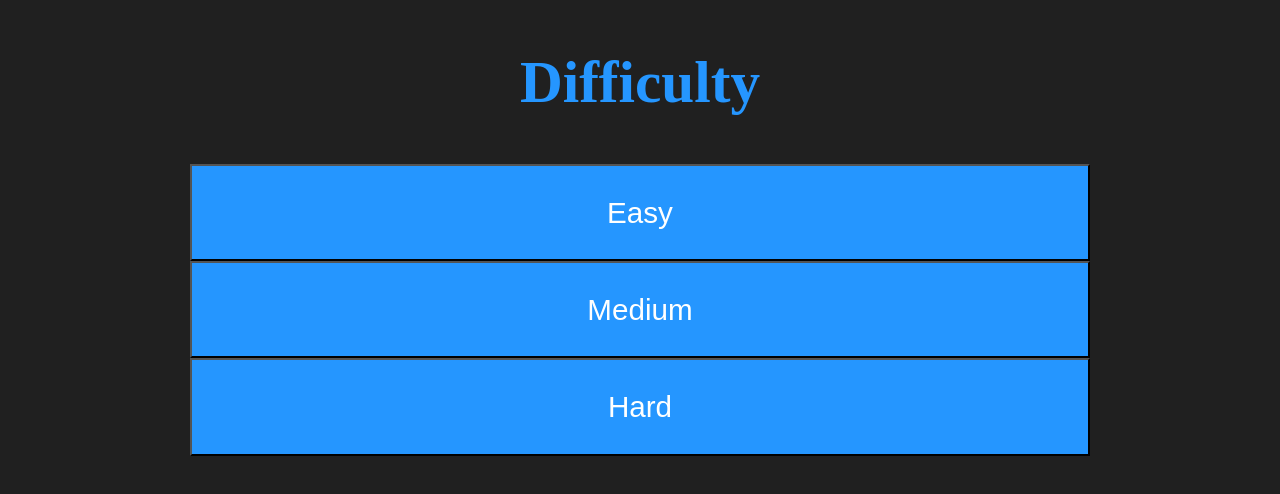
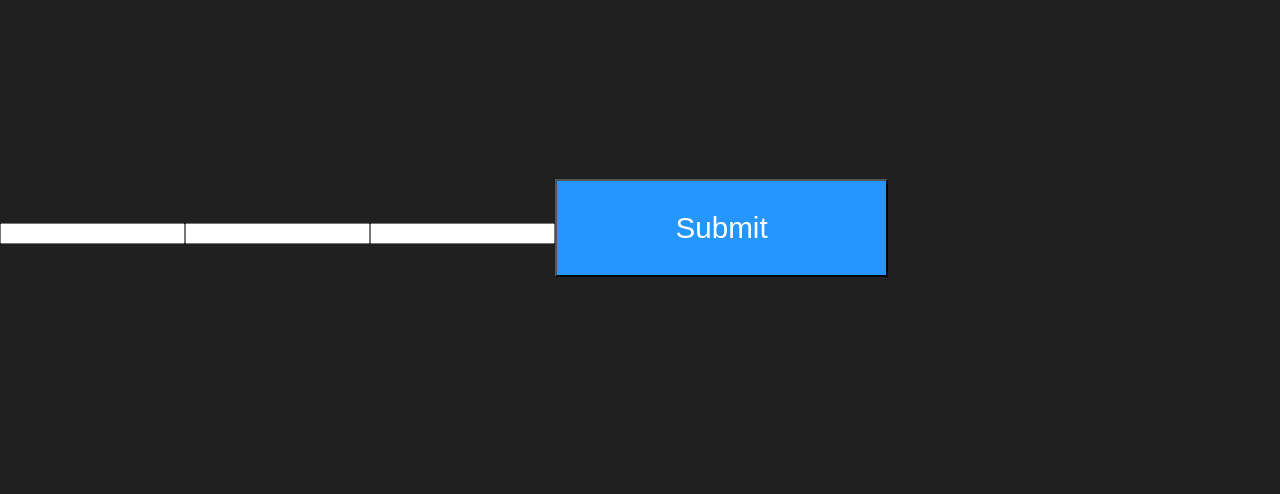
Before and after one commit to GABETROLL/react_sudoku, a React (Vite) app: page / in a window 1280 px wide. Shown: the part 172-666 px from the top of the page. Built offline with nearby package versions, Linux system fonts and the light colour scheme.

Commit message:
Make Login screen

```diff
--- a/src/App.tsx
+++ b/src/App.tsx
@@ -1,3 +1,19 @@
+import { useState } from "react";
+import Login, { LoginInfo } from "./Login";
+import Menu from "./Menu";
+
+type AppState = {
+  loginInfo?: LoginInfo,
+  name?: string,
+};
+
+
 export default function App() {
-  return (<button>Play</button>);
+  const [appState, setAppState]: [AppState, (appState: AppState) => void] = useState({});
+
+  if (appState.loginInfo) {
+    return <Menu />
+  } else {
+    return (<Login failed={() => {}} succeeded={(loginInfo: LoginInfo) => {setAppState({loginInfo})}} />);
+  }
 }
--- /dev/null
+++ b/src/Login.tsx
@@ -0,0 +1,78 @@
+import { useState } from "react";
+import { login } from "./dbApi";
+
+
+type LoginFormState = {
+    name: string,
+    email: string,
+    password: string,
+};
+
+
+function isHTMLInputElement(element: HTMLElement | null): element is HTMLInputElement {
+    return element !== null && Object.keys(element).includes('value');
+}
+
+
+function onChange(setLoginState: (state: LoginFormState) => void): void {
+    const name: HTMLElement | null = document.getElementById('name');
+    const email: HTMLElement | null = document.getElementById('email');
+    const password: HTMLElement | null = document.getElementById('password');
+
+    if (!isHTMLInputElement(name) || !isHTMLInputElement(email) || !isHTMLInputElement(password)) {
+        console.log(`ERROR: elements with ids "name", "email" and "password" were not inputs or were null!`);
+        return;
+    }
+
+    setLoginState({name: name.value, email: email.value, password: password.value});
+}
+
+
+export type LoginInfo = {
+    playerId: string,
+    sessionId: string,
+};
+
+
+function isLoginInfo(resJson: any): resJson is LoginInfo {
+    const resJsonKeys: string[] = Object.keys(resJson);
+
+    return (
+        typeof resJson === 'object'
+        && resJsonKeys.includes('playerId') && typeof resJson.playerId === 'string'
+        && resJsonKeys.includes('sessionId') && typeof resJson.sessionId === 'string'
+    );
+}
+
+
+async function onSubmit(loginState: LoginFormState, failed: () => void, succeeded: (resJson: LoginInfo) => void): Promise<void> {
+    try {
+        const res: Response = await login(loginState.name, loginState.email, loginState.password);
+
+        if (res.ok) {
+            const resJson: any = await res.json();
+
+            if (isLoginInfo(resJson)) {
+                return succeeded(resJson);
+            }
+        }
+    } catch (error) {
+
+    }
+
+    failed();
+}
+
+
+export default function Login({failed, succeeded}: {failed: () => void, succeeded: (resJson: LoginInfo) => void}) {
+    const [loginState, setLoginState]: [LoginFormState, (state: LoginFormState) => void] = useState({name: '', email: '', password: ''});
+
+    return (
+        <form>
+            <input id="name" type="name" value={loginState.name} onChange={() => onChange(setLoginState)} />
+            <input id="email" type="email" value={loginState.email} onChange={() => onChange(setLoginState)} />
+            <input id="password" type="password" value={loginState.password} onChange={() => onChange(setLoginState)} />
+            <button onClick={() => { onSubmit(loginState, failed, succeeded); }}>Submit</button>
+        </form>
+    );
+}
--- a/src/main.tsx
+++ b/src/main.tsx
@@ -1,10 +1,10 @@
 import { StrictMode } from 'react';
 import { createRoot } from 'react-dom/client';
 import './index.css';
-import Menu from './Menu.tsx';
+import App from './App.tsx';
 
 createRoot(document.getElementById('root')!).render(
   <StrictMode>
-    <Menu />
+    <App />
   </StrictMode>,
 );
```
Also changed, not shown: src/LoadGame.tsx (deleted, +0 -36 lines).
